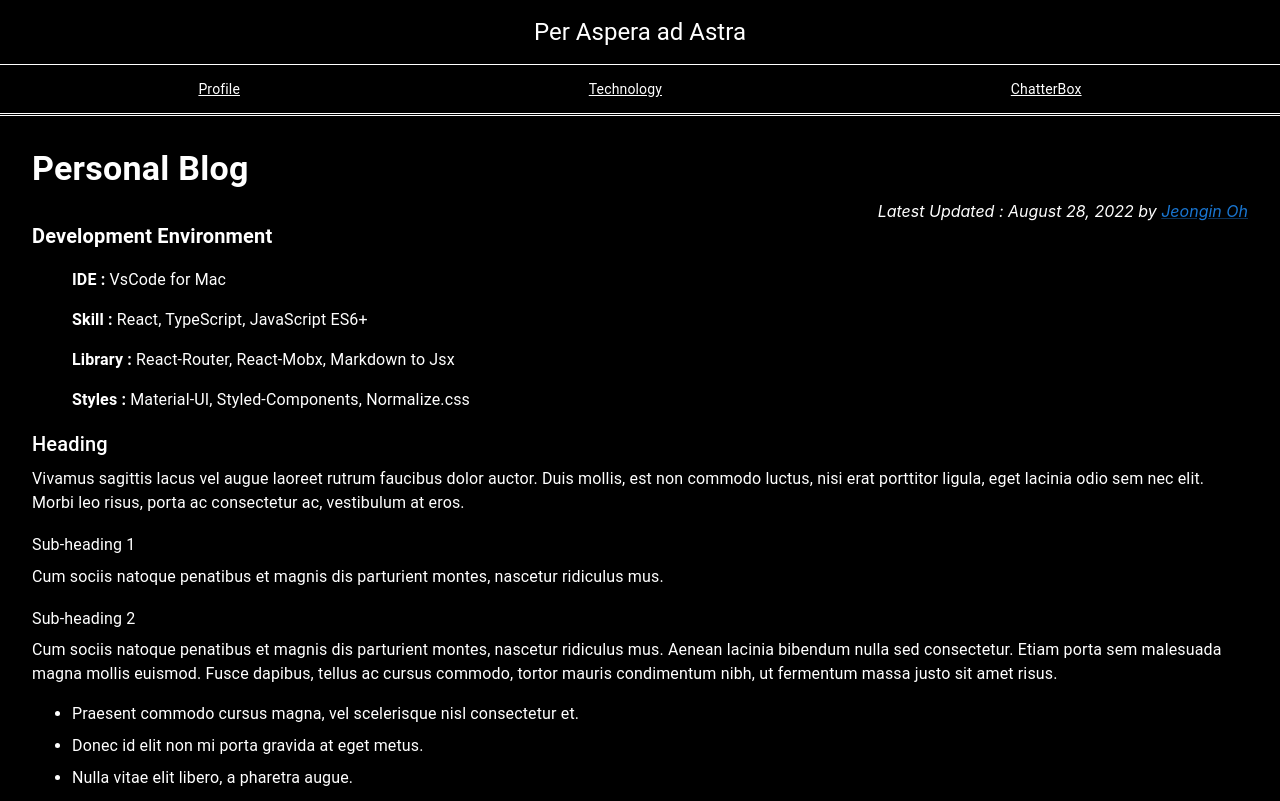
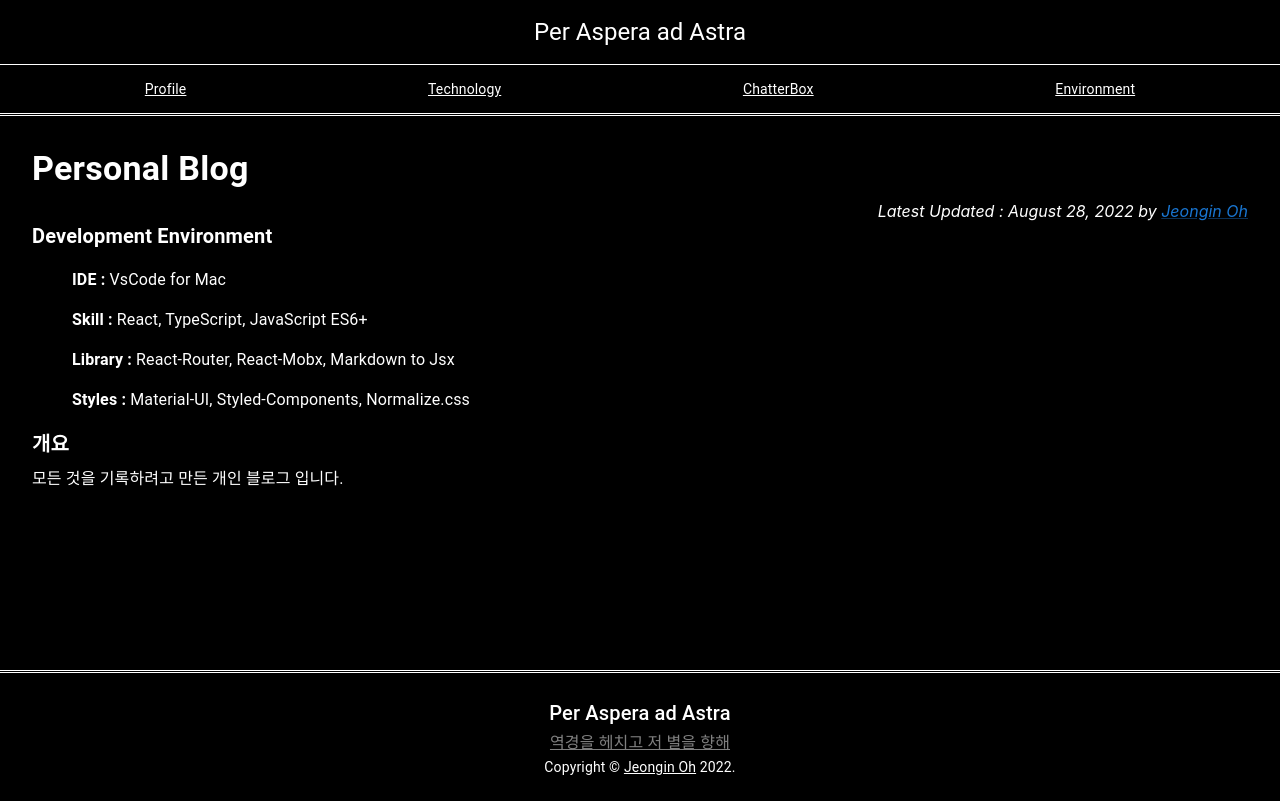
Before and after one commit to jeongin-devv/Resume, a React (Create React App) app: page / in a window 1280 px wide. Built offline with nearby package versions, Linux system fonts and the light colour scheme.

Commit message:
add environment page

```diff
--- a/public/index.html
+++ b/public/index.html
@@ -24,7 +24,7 @@
       work correctly both with client-side routing and a non-root public URL.
       Learn how to configure a non-root public URL by running `npm run build`.
     -->
-    <title>React App</title>
+    <title>Per Aspera ad Astra</title>
   </head>
   <body>
     <noscript>You need to enable JavaScript to run this app.</noscript>
--- a/src/Components/App/App.tsx
+++ b/src/Components/App/App.tsx
@@ -3,7 +3,9 @@ import Header from 'Components/Header/Header';
 import Footer from 'Components/Footer/Footer';
 import RootRouter from 'Router/RootRouter';
 import { RootStoreProvider } from 'Store/RootStore';
-import { ProfilePath, TechnologyPath, ChatterboxPath } from 'Router/RoutePath';
+import {
+  ProfilePath, TechnologyPath, ChatterboxPath, EnvironmentPath,
+} from 'Router/RoutePath';
 import { AppContainer, AppContents } from './styles';
 
 const blogTitle = 'Per Aspera ad Astra';
@@ -13,6 +15,7 @@ const sections = [
   { title: 'Profile', url: ProfilePath },
   { title: 'Technology', url: TechnologyPath },
   { title: 'ChatterBox', url: ChatterboxPath },
+  { title: 'Environment', url: EnvironmentPath },
 ];
 
 const footerDescription = '역경을 헤치고 저 별을 향해';
@@ -23,8 +26,8 @@ const App = () => (
       <Header title={blogTitle} sections={sections} />
       <AppContents>
         <RootRouter />
-        <Footer title={footerTitle} description={footerDescription} />
       </AppContents>
+      <Footer title={footerTitle} description={footerDescription} />
     </AppContainer>
   </RootStoreProvider>
 );
--- /dev/null
+++ b/src/Markdown/environment.ts
@@ -0,0 +1,10 @@
+export default `
+## **Development Environment**
+- **IDE :** [Visual Studio Code for Mac](https://code.visualstudio.com/)
+
+- **Skill :** [React](https://ko.reactjs.org/), [TypeScript](https://www.typescriptlang.org/), [JavaScript ES6+](https://www.w3schools.com/js/js_es6.asp)
+
+- **Library :** [React-Router](https://reactrouter.com/en/main), [React-Mobx](https://mobx.js.org/README.html), [Markdown to Jsx](https://www.npmjs.com/package/markdown-to-jsx)
+
+- **Styles :** [Material-UI](https://mui.com/), [Styled-Components](https://styled-components.com/), [Normalize.css](https://necolas.github.io/normalize.css/)
+`;
--- a/src/Markdown/main.ts
+++ b/src/Markdown/main.ts
@@ -12,31 +12,7 @@ export default `# **Personal Blog**
 
 > **Styles :** Material-UI, Styled-Components, Normalize.css
 
-## Heading
+## **개요**
 
-Vivamus sagittis lacus vel augue laoreet rutrum faucibus dolor auctor.
-Duis mollis, est non commodo luctus, nisi erat porttitor ligula, eget lacinia odio sem nec elit.
-Morbi leo risus, porta ac consectetur ac, vestibulum at eros.
-
-### Sub-heading 1
-
-Cum sociis natoque penatibus et magnis dis parturient montes, nascetur ridiculus mus.
-
-### Sub-heading 2
-
-Cum sociis natoque penatibus et magnis dis parturient montes, nascetur ridiculus mus.
-Aenean lacinia bibendum nulla sed consectetur. Etiam porta sem malesuada magna mollis euismod.
-Fusce dapibus, tellus ac cursus commodo, tortor mauris condimentum nibh, ut fermentum massa justo
-sit amet risus.
-
-- Praesent commodo cursus magna, vel scelerisque nisl consectetur et.
-- Donec id elit non mi porta gravida at eget metus.
-- Nulla vitae elit libero, a pharetra augue.
-
-Donec ullamcorper nulla non metus auctor fringilla. Nulla vitae elit libero, a pharetra augue.
-
-1. Vestibulum id ligula porta felis euismod semper.
-1. Cum sociis natoque penatibus et magnis dis parturient montes, nascetur ridiculus mus.
-1. Maecenas sed diam eget risus varius blandit sit amet non magna.
-
-Cras mattis consectetur purus sit amet fermentum. Sed posuere consectetur est at lobortis.`;
+모든 것을 기록하려고 만든 개인 블로그 입니다.
+`;
--- /dev/null
+++ b/src/Pages/Environment/Environment.tsx
@@ -0,0 +1,10 @@
+import React from 'react';
+import Markdown from 'Components/Markdown/Markdown';
+import { MainContainer } from 'Pages/Main/styles';
+import environment from 'Markdown/environment';
+
+export default () => (
+  <MainContainer>
+    <Markdown>{environment}</Markdown>
+  </MainContainer>
+);
--- a/src/Pages/index.ts
+++ b/src/Pages/index.ts
@@ -1,3 +1,4 @@
 export { default as Profile } from './Profile/Profile';
 export { default as Chatterbox } from './Chatterbox/Chatterbox';
 export { default as Technology } from './Technology/Technology';
+export { default as Environment } from './Environment/Environment';
--- a/src/Router/RootRouter.tsx
+++ b/src/Router/RootRouter.tsx
@@ -3,12 +3,14 @@ import RootRoute from './Routes/RootRoute';
 import ProfileRoute from './Routes/ProfileRoute';
 import ChatterboxRoute from './Routes/ChatterboxRoute';
 import TechnologyRoute from './Routes/TechnologyRoute';
+import EnvironmentRoute from './Routes/EnvironmentRoute';
 
 const RootRouter = () => useRoutes([
   RootRoute,
   ProfileRoute,
   ChatterboxRoute,
   TechnologyRoute,
+  EnvironmentRoute,
 ]);
 
 export default RootRouter;
--- a/src/Router/RoutePath.ts
+++ b/src/Router/RoutePath.ts
@@ -2,12 +2,14 @@ export const RootPath = '/';
 export const ProfilePath = '/profile';
 export const ChatterboxPath = '/chatterbox';
 export const TechnologyPath = '/technology';
+export const EnvironmentPath = '/environment';
 
 const RouterPath = {
   RootPath,
   ProfilePath,
   ChatterboxPath,
   TechnologyPath,
+  EnvironmentPath,
 };
 
 export default RouterPath;
--- /dev/null
+++ b/src/Router/Routes/EnvironmentRoute.tsx
@@ -0,0 +1,13 @@
+import React from 'react';
+import { RouteObject } from 'react-router-dom';
+import { Environment } from '../../Pages';
+import { EnvironmentPath as path } from '../RoutePath';
+
+const element = <Environment />;
+
+const ChatterboxRoute : RouteObject = {
+  path,
+  element,
+};
+
+export default ChatterboxRoute;
--- a/src/Styles/variableCss.css
+++ b/src/Styles/variableCss.css
@@ -1,5 +1,5 @@
 :root {
-  --app-container-height: calc(100vh - 7.1875rem);
+  --app-container-height: calc(100vh - 15.375rem);
   --main-container-padding: 2rem;
   --main-container-width: inherit;
 }
```
